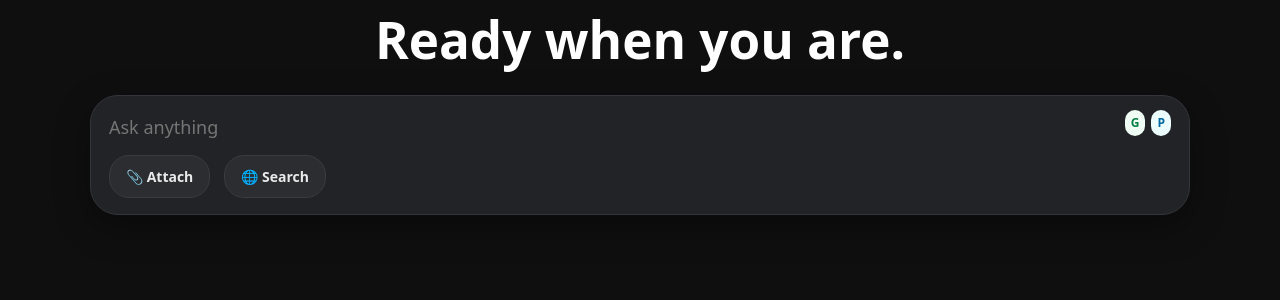
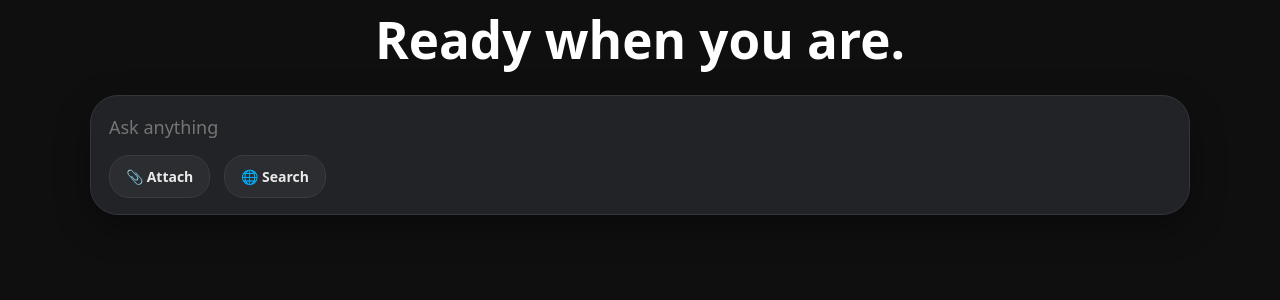
Before and after one commit to Shrvaani/RAG_Chat_Assistant_Django, a Django app: page / in a window 1280 px wide. Shown: the part 288-588 px from the top of the page. Run offline with Django 4.2, Linux system fonts and the light colour scheme.

Commit message:
Landing: remove placeholder badges; switch to textarea with Grammarly-compatible attributes (data-gramm)

```diff
--- a/templates/chat/landing_public.html
+++ b/templates/chat/landing_public.html
@@ -11,8 +11,7 @@
   .landing-bar { width: min(1100px, 92vw); background: #222326; border: 1px solid #33353a; border-radius: 28px; padding: 18px 18px 16px; box-shadow: 0 12px 34px rgba(0,0,0,0.35); position: relative; }
   .landing-input-row { display:flex; align-items:center; gap:12px; }
   .landing-input { flex: 1; background: transparent; border: none; outline: none; color: #eaeaea; font-size: 18px; }
-  .addon-badges { position: absolute; right: 18px; top: 14px; display:flex; gap:6px; }
-  .badge-pill { background:#f0fdf4; color:#0a7f47; border-radius: 12px; padding: 4px 6px; font-size:12px; font-weight:700; }
+  /* Remove placeholder badges; enable Grammarly compatibility */
   .chip-row { display:flex; align-items:center; gap:14px; margin-top: 14px; }
   .chip { display:flex; align-items:center; gap:10px; color:#eaeaea; background:#2b2d31; border:1px solid #3a3b3f; padding:10px 16px; border-radius: 20px; font-weight:600; font-size:14px; cursor:pointer; outline:none; border-image: initial; }
   .chip:hover { border-color:#565a61; background:#303239; }
@@ -26,12 +25,8 @@
   <h1 class="landing-title">Ready when you are.</h1>
 
   <div class="landing-bar">
-    <div class="addon-badges">
-      <div class="badge-pill">G</div>
-      <div class="badge-pill" style="background:#ecfeff;color:#0369a1;">P</div>
-    </div>
     <div class="landing-input-row">
-      <input type="text" class="landing-input" placeholder="Ask anything">
+      <textarea class="landing-input" placeholder="Ask anything" rows="1" spellcheck="true" data-gramm="true" data-gramm_editor="true" style="resize:none; overflow:hidden;"></textarea>
     </div>
     <div class="chip-row">
       <button type="button" class="chip" id="chip-attach">📎 Attach</button>
```
